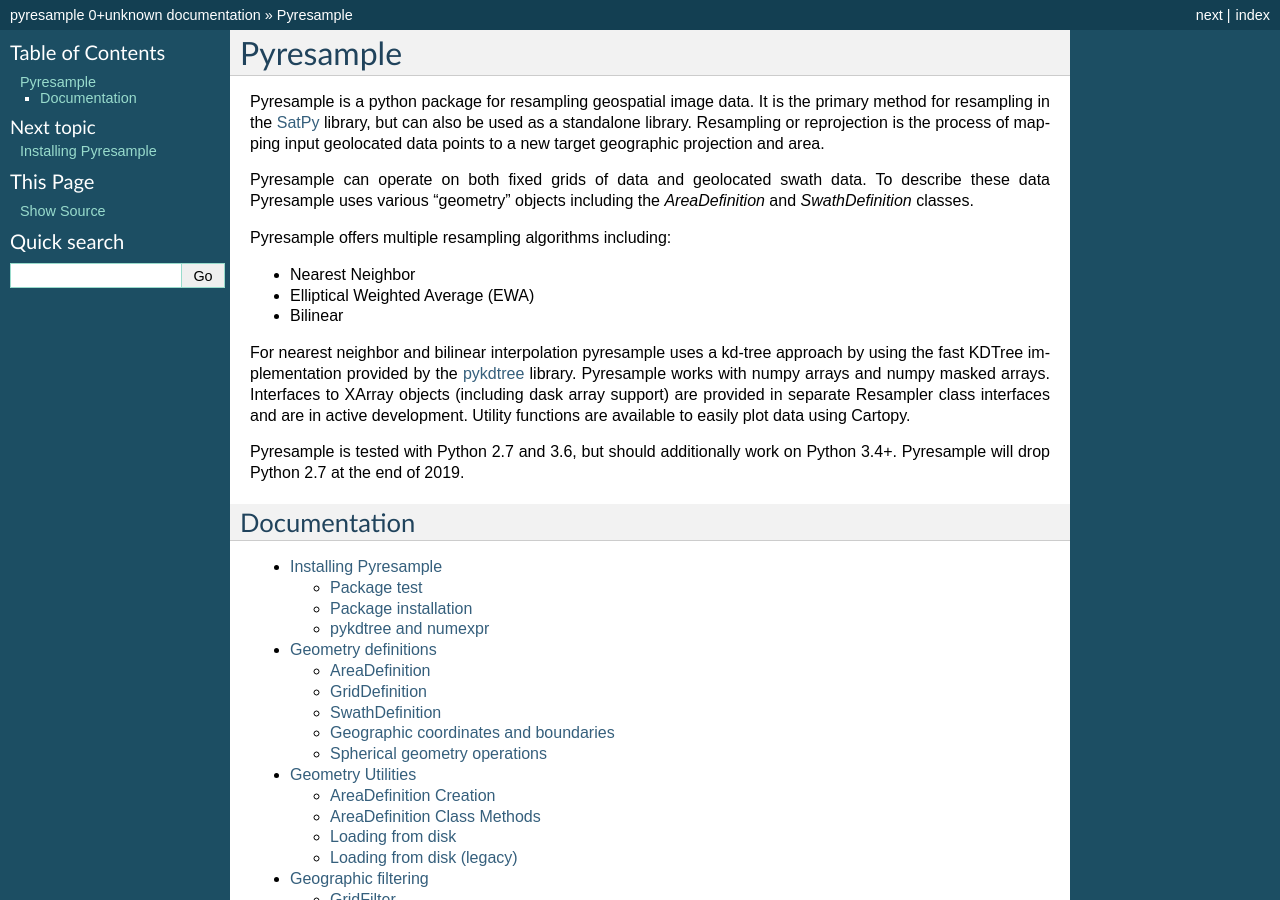
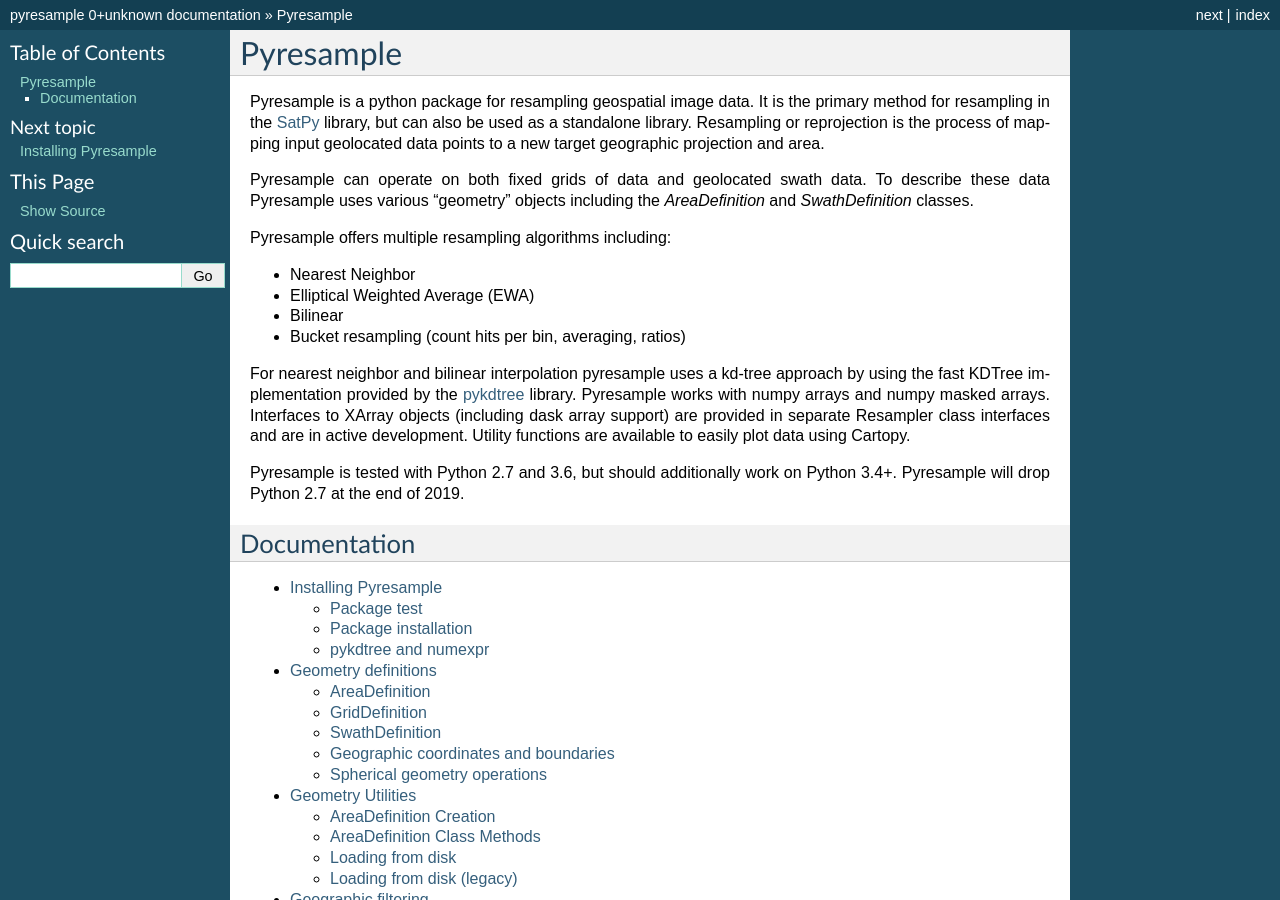
Before and after one commit to pytroll/pyresample, a Sphinx documentation site: the page built from docs/source/index.rst, in a window 1280 px wide and 900 px high. Built offline with Sphinx 7.4.7, drawn with Linux system fonts in a browser that asks for light colours.

Commit message:
Add bucket resampling to the list of resamplers

```diff
--- a/docs/source/index.rst
+++ b/docs/source/index.rst
@@ -16,6 +16,7 @@
 - Nearest Neighbor
 - Elliptical Weighted Average (EWA)
 - Bilinear
+- Bucket resampling (count hits per bin, averaging, ratios)
 
 For nearest neighbor and bilinear interpolation pyresample uses a kd-tree
 approach by using the fast KDTree implementation provided by the
```
